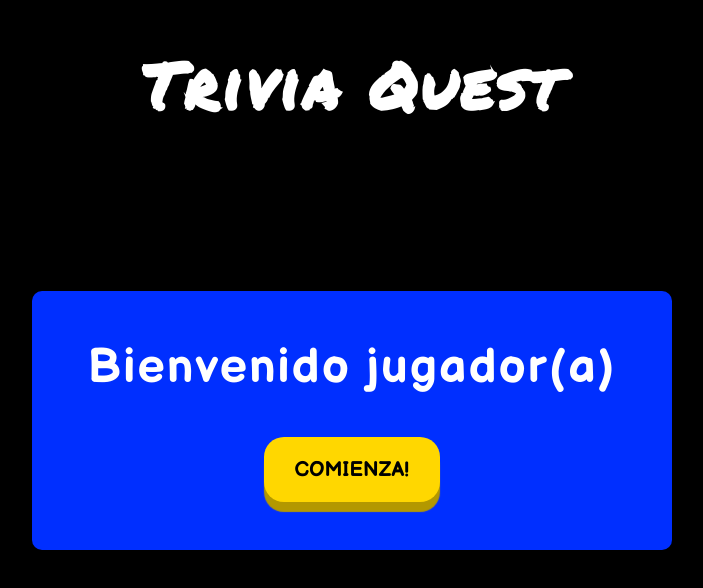
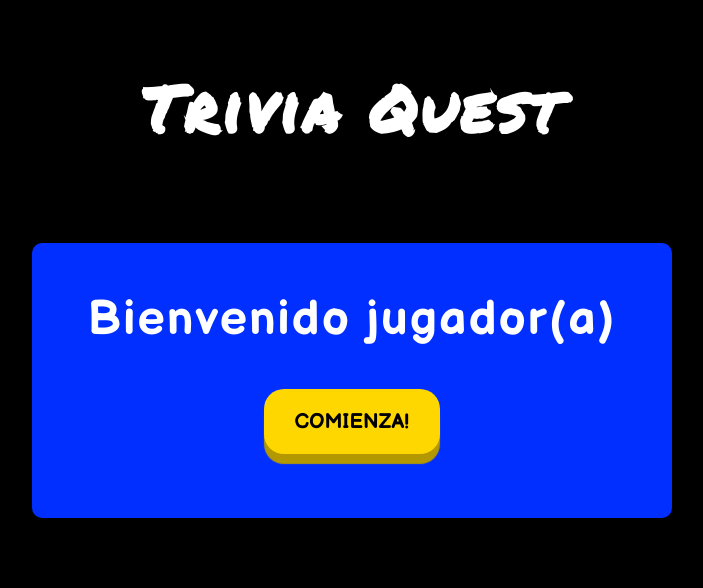
Before and after one commit to DanDev31/Quiz-Game, a plain HTML site: page index.html in a window 1280 px wide. Shown: the part 106-694 px from the top of the page, without its empty margins (288-991 px from the left). Drawn offline with Linux system fonts and the light colour scheme.

Commit message:
version 2.0

```diff
--- a/style.css
+++ b/style.css
@@ -21,10 +21,12 @@ body{
 }
 
 h1  {
+    text-align: center;
+    line-height: 1.2;
     font-family: 'Permanent Marker', cursive;
     letter-spacing: 3px;
     font-size: 4rem;
-    margin-bottom: 10rem;
+    margin-bottom: 6rem;
 }
 
 h2 {
@@ -136,6 +138,7 @@ h2 {
     text-transform: uppercase;
     box-shadow: #b39800 0px 10px 1px 0px;
     transition: .1s ease;
+    margin-bottom: 1rem;
 }
 
 .boton-inicio:hover{
```
